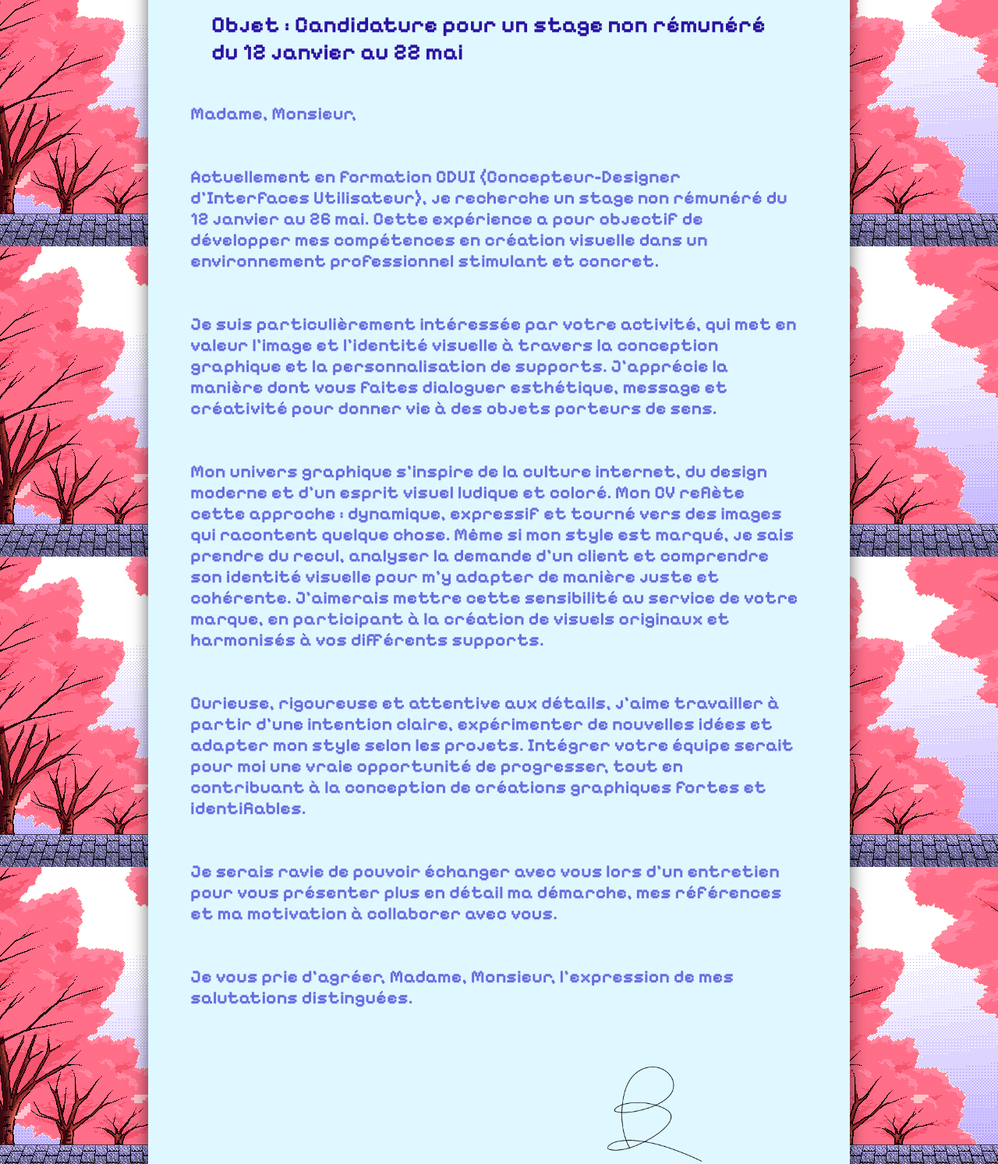
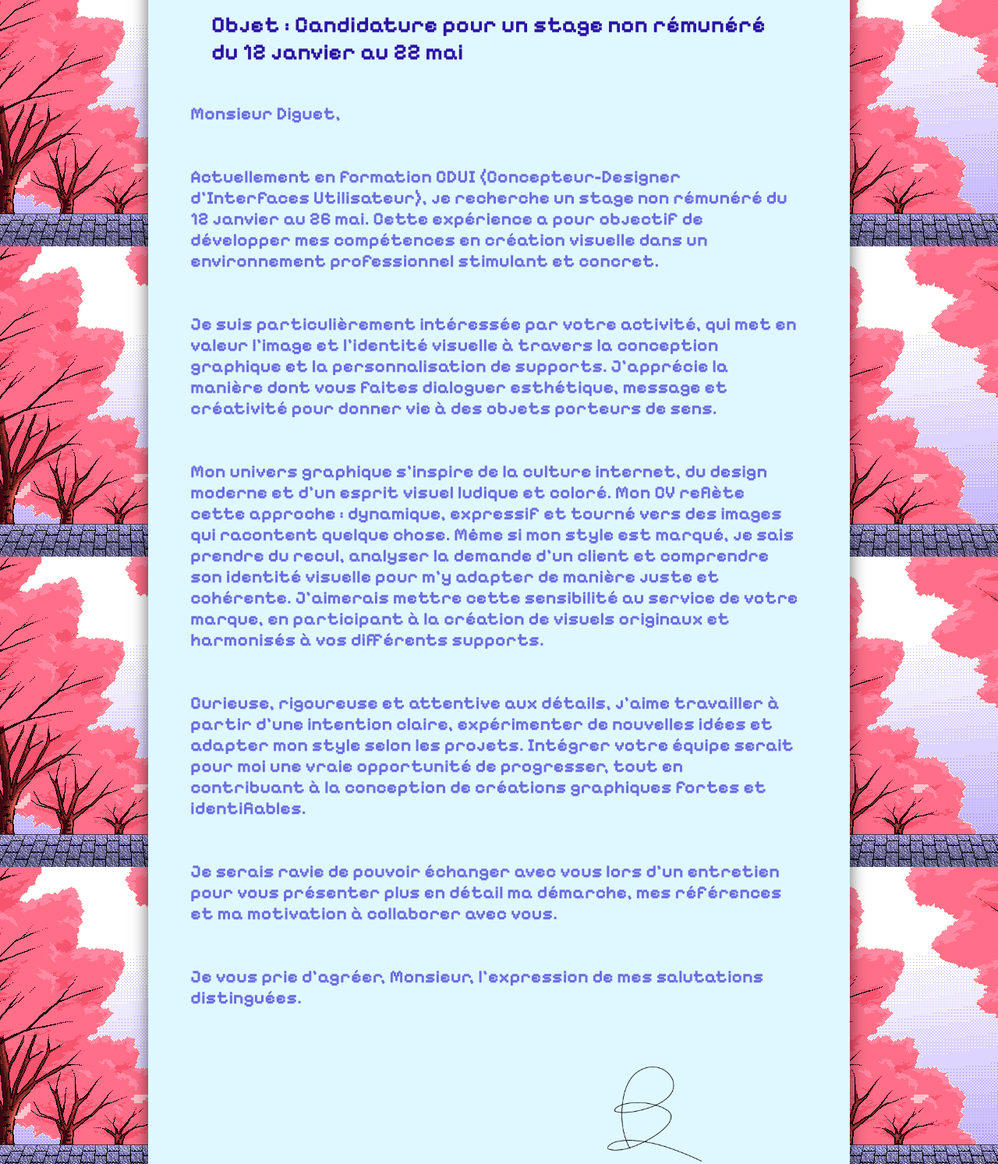
Before and after one commit to abonneauu/Lettre-de-motivation-Thuria, a plain HTML site: page index.html in a window 1280 px wide. Shown: the part 480-1973 px from the top of the page at 78% size. Drawn offline with Linux system fonts and the light colour scheme.

Commit message:
Update index.html

```diff
--- a/index.html
+++ b/index.html
@@ -48,7 +48,7 @@
        </div>
 
        <div class="text">
-      <p>Madame, Monsieur,</p>
+      <p>Monsieur Diguet,</p>
       <br></br>
       <p>Actuellement en formation CDUI (Concepteur-Designer d’Interfaces Utilisateur), je recherche un stage non rémunéré du 12 janvier au 26 mai. Cette expérience a pour objectif de développer mes compétences en création visuelle dans un environnement professionnel stimulant et concret.</p>
 <br></br>
@@ -60,7 +60,7 @@
 <br></br>
 <p>Je serais ravie de pouvoir échanger avec vous lors d’un entretien pour vous présenter plus en détail ma démarche, mes références et ma motivation à collaborer avec vous.</p>
 <br></br>
-<p>Je vous prie d’agréer, Madame, Monsieur, l’expression de mes salutations distinguées.</p>
+<p>Je vous prie d’agréer, Monsieur, l’expression de mes salutations distinguées.</p>
 </div>
 
 
@@ -74,4 +74,5 @@
   </div>
   </div>
 </body>
+
 </html>
```
